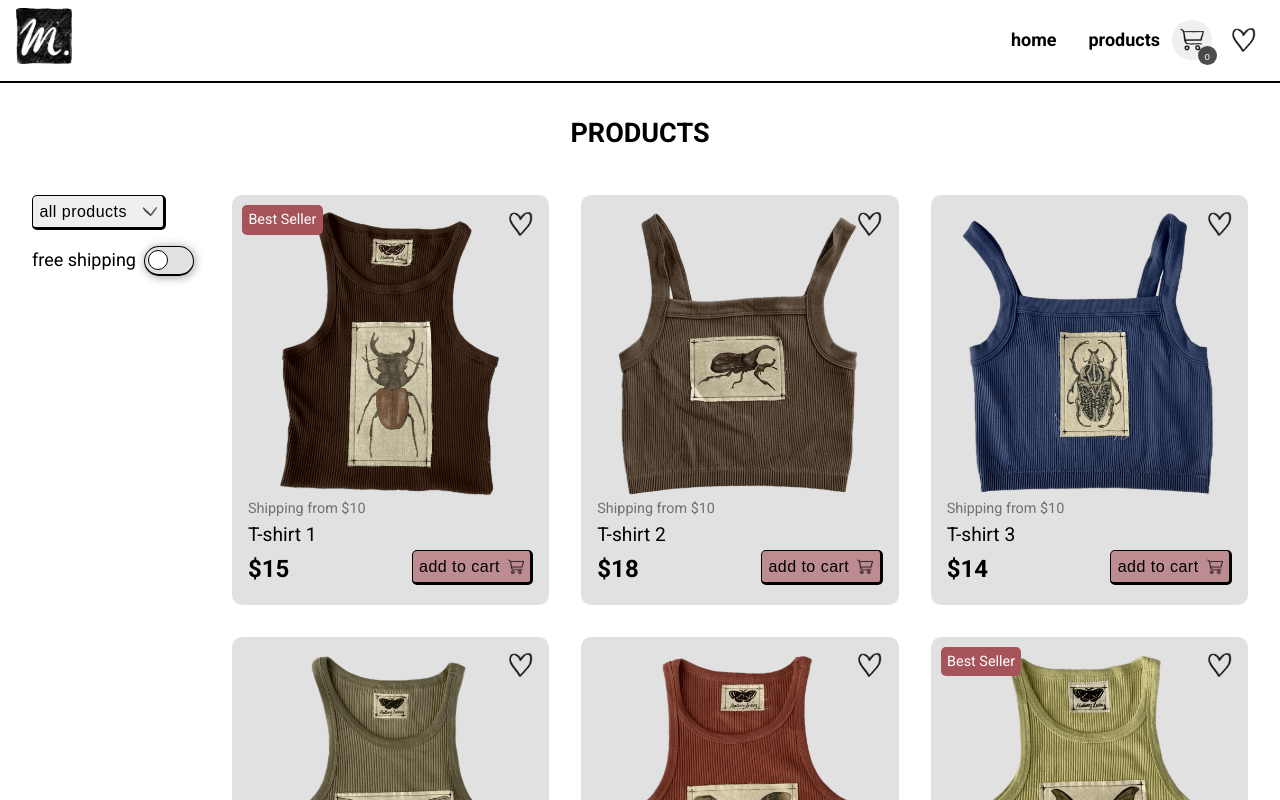
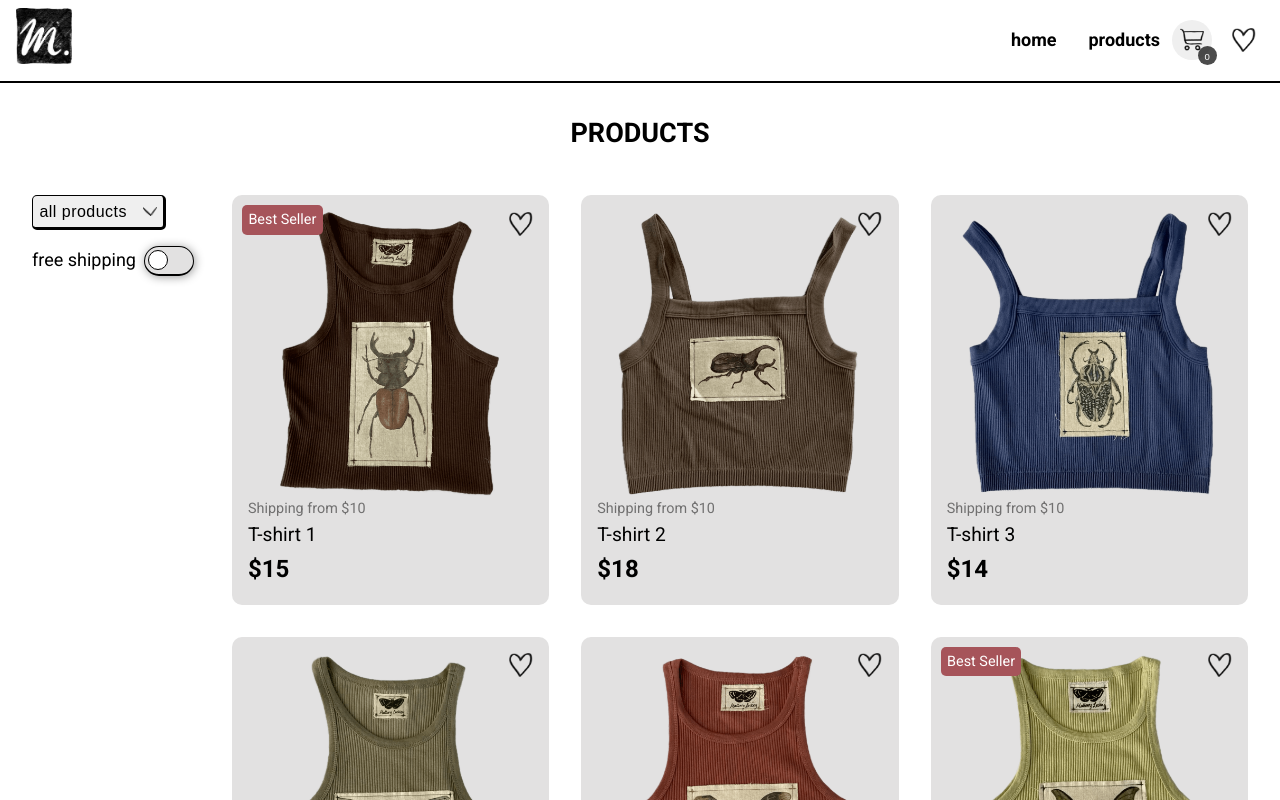
Before and after one commit to miranda-sanchez/motive-wear-ecommerce, a React (Create React App) app: page /products in a window 1280 px wide. Shown: the top 800 px of the page. Built offline with nearby package versions, Linux system fonts and the light colour scheme.

Commit message:
Add: ProductPage.js with Add to Cart btn

```diff
--- a/src/App.js
+++ b/src/App.js
@@ -4,6 +4,7 @@ import { Route, Routes } from "react-router-dom";
 import Home from "./pages/Home";
 import Products from "./pages/Products";
 import Footer from "./components/Footer";
+import ProductPage from "./components/ProductPage";
 
 function App() {
   const [allProducts, setAllProducts] = useState([]);
@@ -21,11 +22,12 @@ function App() {
         setCountProducts={setCountProducts}
       />
       <Routes>
-        <Route index exact path="/" element={<Home />}></Route>
+        <Route index exact path="/" element={<Home />} />
+        <Route path="/products" element={<Products />} />
         <Route
-          path="/products"
+          path="/products/:id"
           element={
-            <Products
+            <ProductPage
               allProducts={allProducts}
               setAllProducts={setAllProducts}
               total={total}
@@ -34,7 +36,7 @@ function App() {
               setCountProducts={setCountProducts}
             />
           }
-        ></Route>
+        />
       </Routes>
       <Footer />
     </div>
--- /dev/null
+++ b/src/components/ProductPage.js
@@ -0,0 +1,49 @@
+import React from "react";
+import { useParams } from "react-router-dom";
+import { products } from "../data/ProductData";
+import imgCartBtn from "../img/cart-icon.png";
+
+const ProductPage = ({
+  allProducts,
+  setAllProducts,
+  countProducts,
+  setCountProducts,
+  total,
+  setTotal,
+}) => {
+  const { id } = useParams();
+  const product = products.find((product) => product.id === parseInt(id));
+
+  const onAddProduct = (product) => {
+    if (allProducts.find((item) => item.id === product.id)) {
+      const products = allProducts.map((item) =>
+        item.id === product.id ? { ...item, quantity: item.quantity + 1 } : item
+      );
+      setTotal(total + product.price);
+      setCountProducts(countProducts + 1);
+      return setAllProducts([...products]);
+    } else {
+      setTotal(total + product.price);
+      setCountProducts(countProducts + 1);
+      setAllProducts([...allProducts, { ...product, quantity: 1 }]);
+    }
+  };
+
+  return (
+    <div className="ProductPage">
+      <h2>{product.nameProduct}</h2>
+      <img src={product.urlImg} alt={product.nameProduct} />
+      <p>Price: ${product.price}</p>
+      <button
+        className="btn-action cart-btn"
+        aria-label="Add to cart"
+        onClick={() => onAddProduct(product)}
+      >
+        Add to Cart
+        <img className="img-btn" src={imgCartBtn} alt="Cart icon" />
+      </button>
+    </div>
+  );
+};
+
+export default ProductPage;
--- a/src/index.css
+++ b/src/index.css
@@ -247,7 +247,8 @@
   }
 }
 .Products {
-  margin: 7rem 2rem 2rem 2rem;
+  margin-left: 2rem;
+  margin-right: 2rem;
 }
 .Products h2 {
   margin-bottom: 0.5rem;
@@ -565,6 +566,7 @@ body {
 main {
   flex: 1;
   min-height: 100vh;
+  margin-top: 7rem;
 }
 
 h2 {
--- a/src/pages/Products.js
+++ b/src/pages/Products.js
@@ -1,4 +1,5 @@
 import React, { useState, useEffect, useRef } from "react";
+import { useNavigate } from "react-router-dom";
 import { products } from "../data/ProductData";
 import imgHeartBtn from "../img/heart-icon.png";
 import imgCartBtn from "../img/cart-icon.png";
@@ -6,28 +7,12 @@ import imgArrowBtn from "../img/arrow-down.png";
 import ToggleBtn from "../components/ToggleBtn";
 import crossIcon from "../img/Cross-icon.PNG";
 
-const Products = ({
-  allProducts,
-  setAllProducts,
-  countProducts,
-  setCountProducts,
-  total,
-  setTotal,
-}) => {
-  // CART
-  const onAddProduct = (product) => {
-    if (allProducts.find((item) => item.id === product.id)) {
-      const products = allProducts.map((item) =>
-        item.id === product.id ? { ...item, quantity: item.quantity + 1 } : item
-      );
-      setTotal(total + product.price * product.quantity);
-      setCountProducts(countProducts + product.quantity);
-      return setAllProducts([...products]);
-    } else {
-      setTotal(total + product.price * product.quantity);
-      setCountProducts(countProducts + product.quantity);
-      setAllProducts([...allProducts, product]);
-    }
+const Products = () => {
+  // NAVIGATE
+  const navigate = useNavigate();
+
+  const handleProductClick = (id) => {
+    navigate(`/products/${id}`);
   };
 
   // HOVER EFFECT OF PRODUCT IMAGES
@@ -190,6 +175,7 @@ const Products = ({
                 className="card"
                 onMouseEnter={() => handleMouseEnter(product.id)}
                 onMouseLeave={handleMouseLeave}
+                onClick={() => handleProductClick(product.id)}
               >
                 <figure>
                   <img
@@ -210,14 +196,7 @@ const Products = ({
                   </p>
                   <h3>{product.nameProduct}</h3>
                   <p className="price">${product.price}</p>
-                  <button
-                    className="btn-action cart-btn"
-                    aria-label="Add to cart"
-                    onClick={() => onAddProduct(product)}
-                  >
-                    Add to Cart
-                    <img className="img-btn" src={imgCartBtn} alt="Cart icon" />
-                  </button>
+
                   <button className="wishlist-btn" title="Add to wishlist">
                     <img
                       className="img-btn"
--- a/src/styles/base/_reset.scss
+++ b/src/styles/base/_reset.scss
@@ -28,6 +28,7 @@ body {
 main {
   flex: 1;
   min-height: 100vh;
+  margin-top: 7rem; //Height of the header
 
 }
 
--- a/src/styles/components/_hero.scss
+++ b/src/styles/components/_hero.scss
@@ -8,6 +8,7 @@
     background-image: url("img/hero-bg.jpg");
     background-size: cover;
     background-repeat: no-repeat;
+
 
     figure {
         img {
--- a/src/styles/components/_products.scss
+++ b/src/styles/components/_products.scss
@@ -2,7 +2,8 @@
 @use "../base/colors" as *;
 
 .Products {
-    margin: 7rem 2rem 2rem 2rem; //Height of the header
+    margin-left: 2rem;
+    margin-right: 2rem;
 
     h2 {
         margin-bottom: 0.5rem;
```
Also changed, not shown: 1 other file (tests, documents, lock files or other folders).
